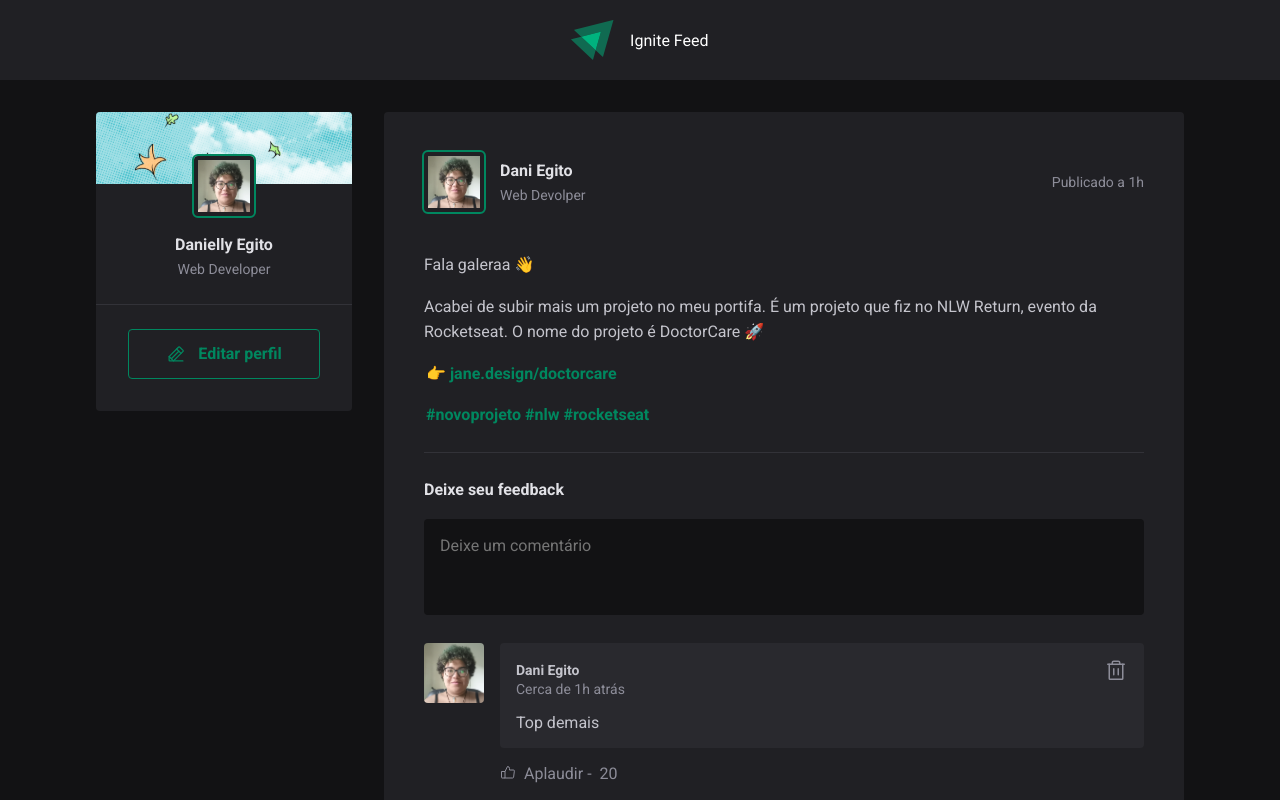
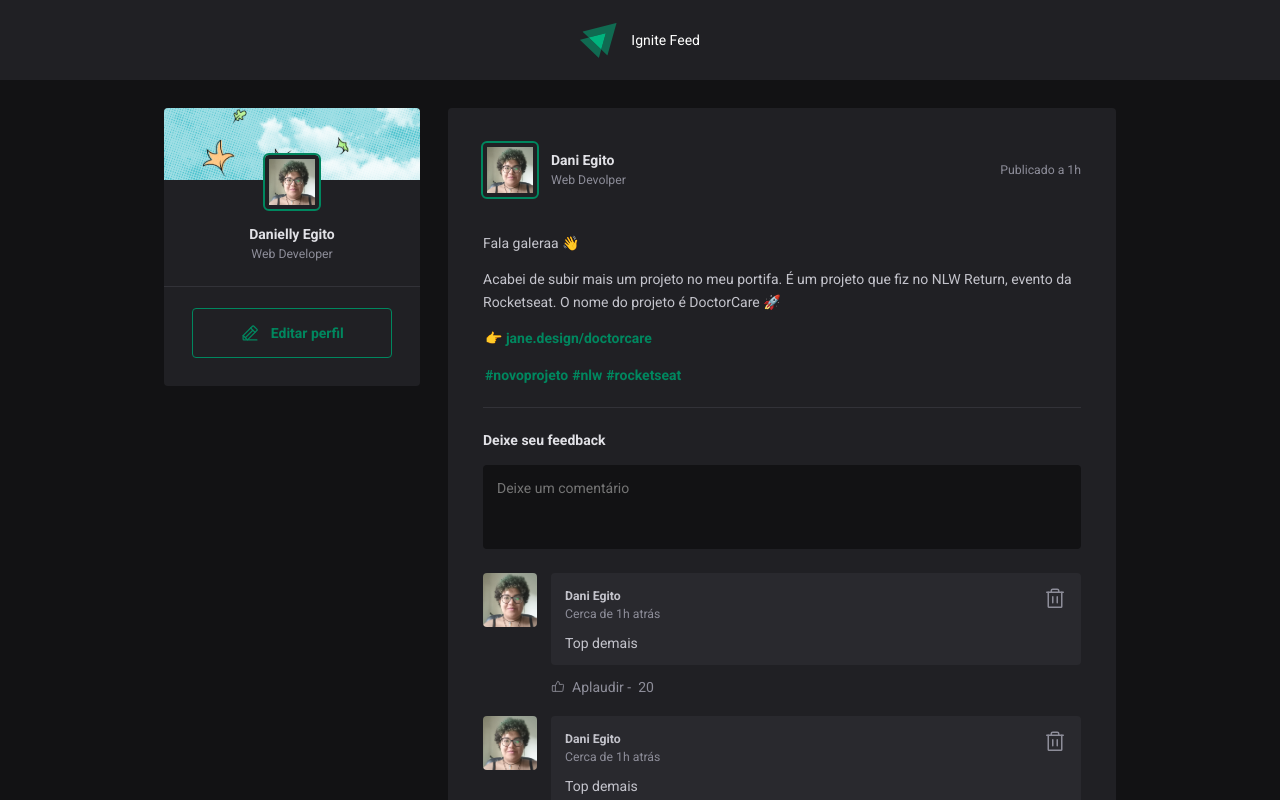
Before and after one commit to dEgito/Ignite-Feed, a React (Create React App) app: page / in a window 1280 px wide. Shown: the top 800 px of the page. Built offline with nearby package versions, Linux system fonts and the light colour scheme.

Commit message:
fix: ajusta tamanho da fonte global

```diff
--- a/src/styles/GlobalStyles.js
+++ b/src/styles/GlobalStyles.js
@@ -28,6 +28,10 @@ const GlobalStyle = createGlobalStyle`
         box-sizing: border-box;
     }
 
+    html {
+        font-size: 87.5%;
+    }
+
     body {
         background-color: var(--gray-900);
         color: var(--gray-300);
```
